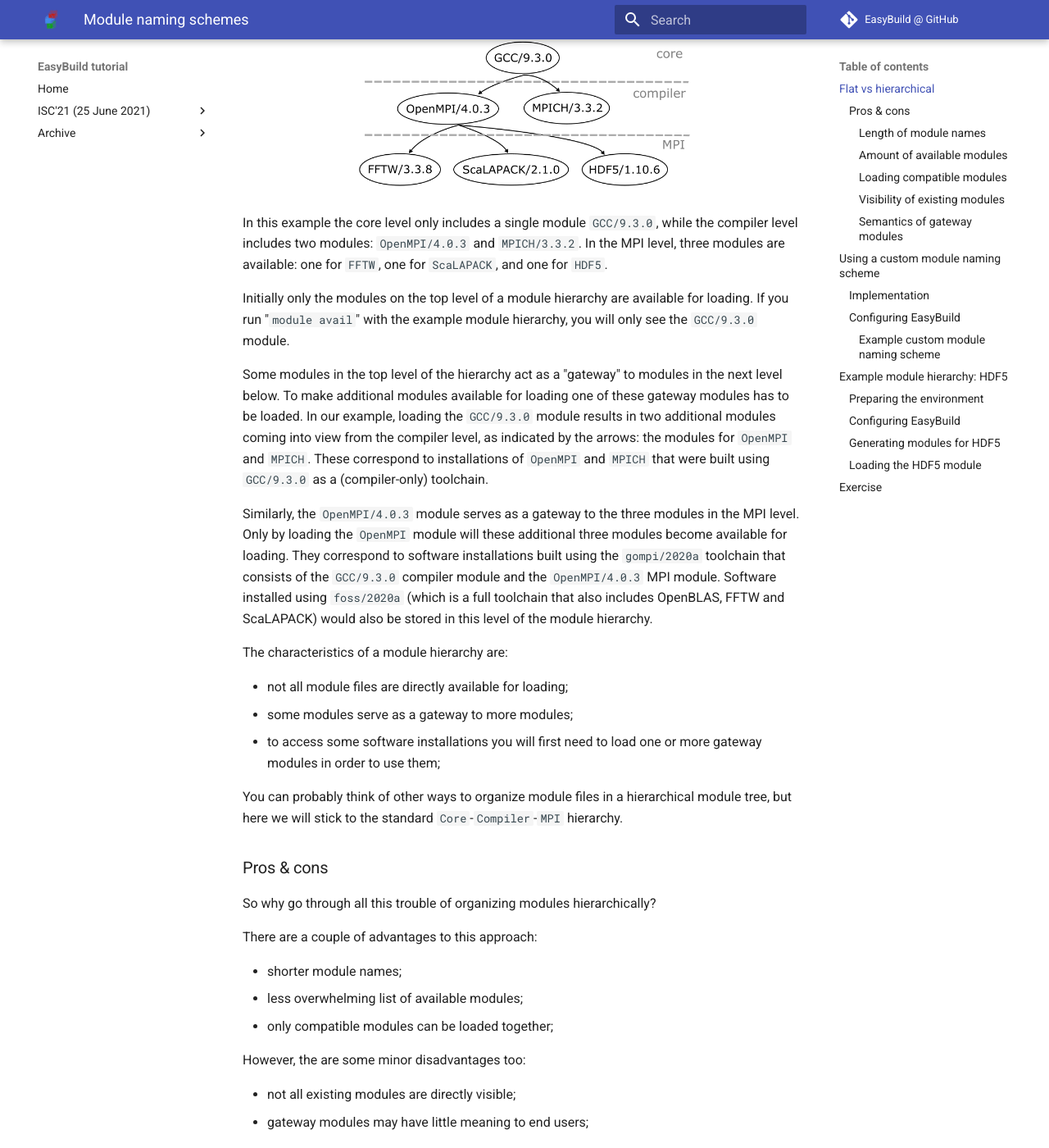
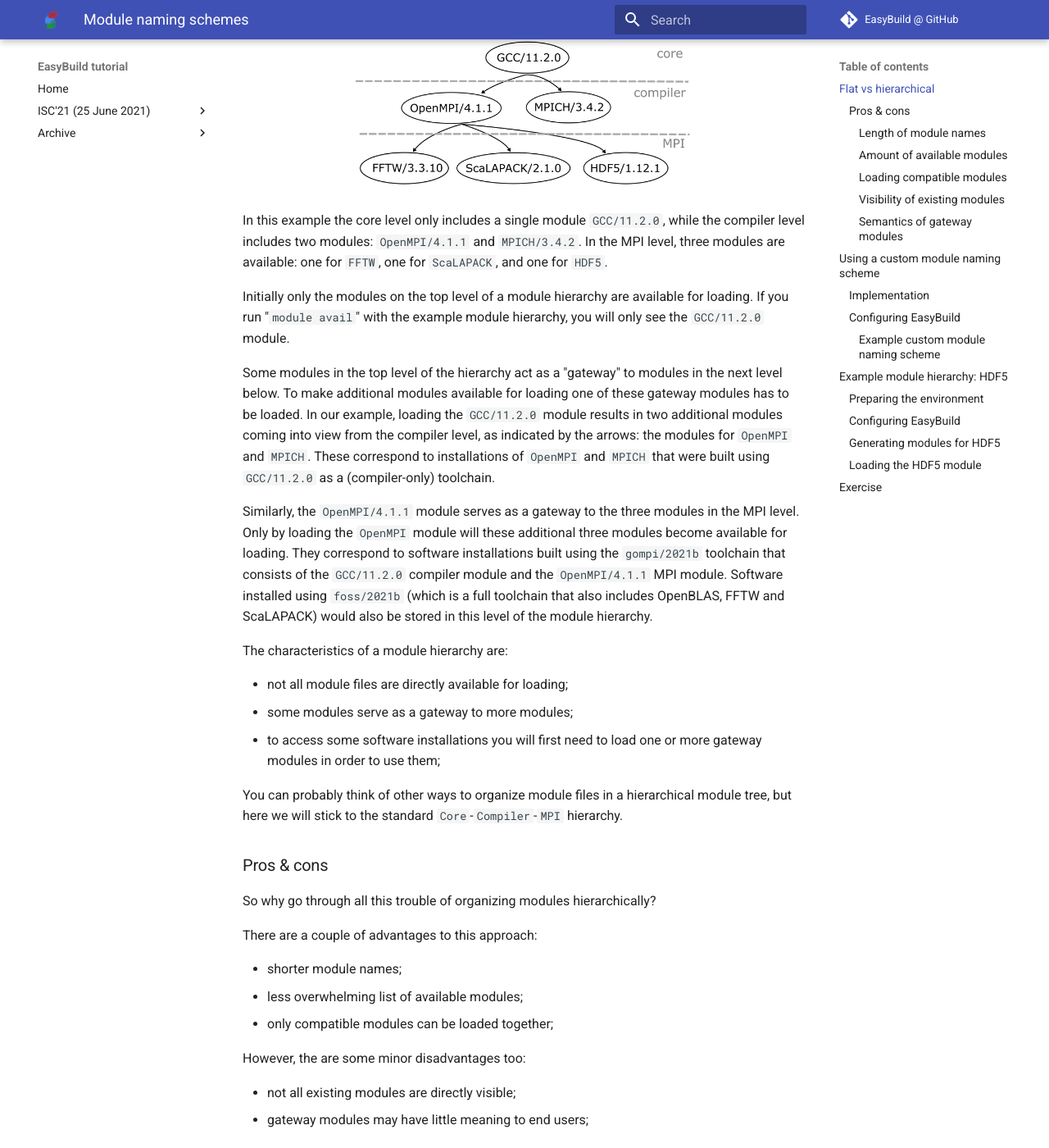
Before and after one commit to easybuilders/easybuild-tutorial, an MkDocs documentation site: the page built from docs/2022-isc22/module_naming_schemes.md, in a window 1280 px wide and 1400 px high, scrolled down 1101 px. Shown: the whole window at 82% size. Built offline with MkDocs 1.6.1 and Material for MkDocs 9.7.7, drawn with Linux system fonts in a browser that asks for light colours; some of the changed text lies outside the part shown.

Commit message:
Module naming schemes reworked so that everything is now based on 2021b. including the figure (with the exception of MPICH as there is no easyconfig for GCC 11.2.0).

```diff
--- a/docs/2022-isc22/module_naming_schemes.md
+++ b/docs/2022-isc22/module_naming_schemes.md
@@ -42,24 +42,24 @@ The typical module hierarchy has 3 levels:
 
 Here is a simple example of such a 3-level module hierarchy:
 
-<div align="center"><img src="../../img/hmns.png" width="60%"/></div>
+<div align="center"><img src="../../img/hmns-2021b.png" width="60%"/></div>
 
-In this example the core level only includes a single module `GCC/9.3.0`,
-while  the compiler level includes two modules: `OpenMPI/4.0.3` and `MPICH/3.3.2`.
+In this example the core level only includes a single module `GCC/11.2.0`,
+while  the compiler level includes two modules: `OpenMPI/4.1.1` and `MPICH/3.4.2`.
 In the MPI level, three modules are available: one for `FFTW`, one for `ScaLAPACK`, and one for `HDF5`.
 
 Initially only the modules on the top level of a module hierarchy are available for loading.
-If you run "`module avail`" with the example module hierarchy, you will only see the `GCC/9.3.0` module.
+If you run "`module avail`" with the example module hierarchy, you will only see the `GCC/11.2.0` module.
 
 Some modules in the top level of the hierarchy act as a "gateway" to modules in the
 next level below.
-To make additional modules available for loading one of these gateway modules has to be loaded. In our example, loading the `GCC/9.3.0` module results in two additional modules coming into view from the compiler level, as indicated by the arrows: the modules for `OpenMPI` and `MPICH`. These correspond to installations of `OpenMPI`
-and `MPICH` that were built using `GCC/9.3.0` as a (compiler-only) toolchain.
+To make additional modules available for loading one of these gateway modules has to be loaded. In our example, loading the `GCC/11.2.0` module results in two additional modules coming into view from the compiler level, as indicated by the arrows: the modules for `OpenMPI` and `MPICH`. These correspond to installations of `OpenMPI`
+and `MPICH` that were built using `GCC/11.2.0` as a (compiler-only) toolchain.
 
-Similarly, the `OpenMPI/4.0.3` module serves as a gateway to the three modules in the MPI level. Only by loading the `OpenMPI` module will these additional three modules become
-available for loading. They correspond to software installations built using the `gompi/2020a` toolchain that
-consists of the `GCC/9.3.0` compiler module and the `OpenMPI/4.0.3` MPI module. Software installed using
-`foss/2020a` (which is a full toolchain that also includes OpenBLAS, FFTW and ScaLAPACK) would also be stored
+Similarly, the `OpenMPI/4.1.1` module serves as a gateway to the three modules in the MPI level. Only by loading the `OpenMPI` module will these additional three modules become
+available for loading. They correspond to software installations built using the `gompi/2021b` toolchain that
+consists of the `GCC/11.2.0` compiler module and the `OpenMPI/4.1.1` MPI module. Software installed using
+`foss/2021b` (which is a full toolchain that also includes OpenBLAS, FFTW and ScaLAPACK) would also be stored
 in this level of the module hierarchy.
 
 The characteristics of a module hierarchy are:
@@ -89,10 +89,10 @@ However, the are some minor disadvantages too:
 #### Length of module names
 
 When using a flat module naming scheme, module names can be fairly long and perhaps confusing. For our `HDF5` installation for example,
-we have `HDF5/1.10.6-gompi-2020a` as module name. The `-gompi-2020a` part of the name refers to the toolchain that was
+we have `HDF5/1.12.1-gompi-2021b` as module name. The `-gompi-2021b` part of the name refers to the toolchain that was
 used for this installation, but it may be confusing to some people (what kind of Pokémon is a "gompi"?!).
 
-In the example module hierarchy shown above, the module for `HDF5` is named `HDF5/1.10.6` which is basically the bare
+In the example module hierarchy shown above, the module for `HDF5` is named `HDF5/1.12.1` which is basically the bare
 essentials: software name and version. That's way better, nice and clean!
 
 #### Amount of available modules
@@ -282,7 +282,7 @@ with preparing our environment.
 
 **We must absolutely avoid mixing modules from a flat and hierarchical module naming scheme!**
 
-Some module files will have the same name in both module trees (like `GCC/10.2.0` for example),
+Some module files will have the same name in both module trees (like `GCC/11.2.0` for example),
 but their contents will be different.
 Mixing modules from a flat and hierarchical module tree *will* trigger problems...
 
```
